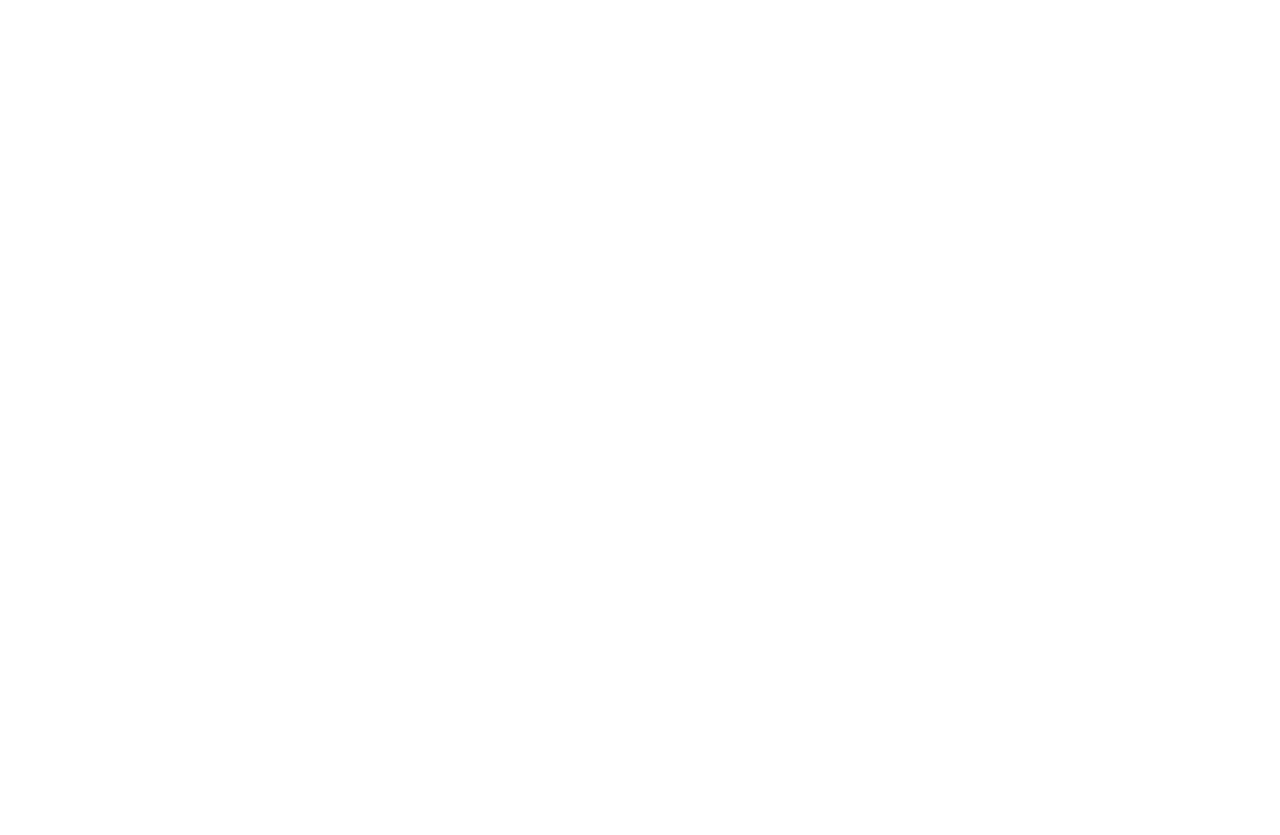
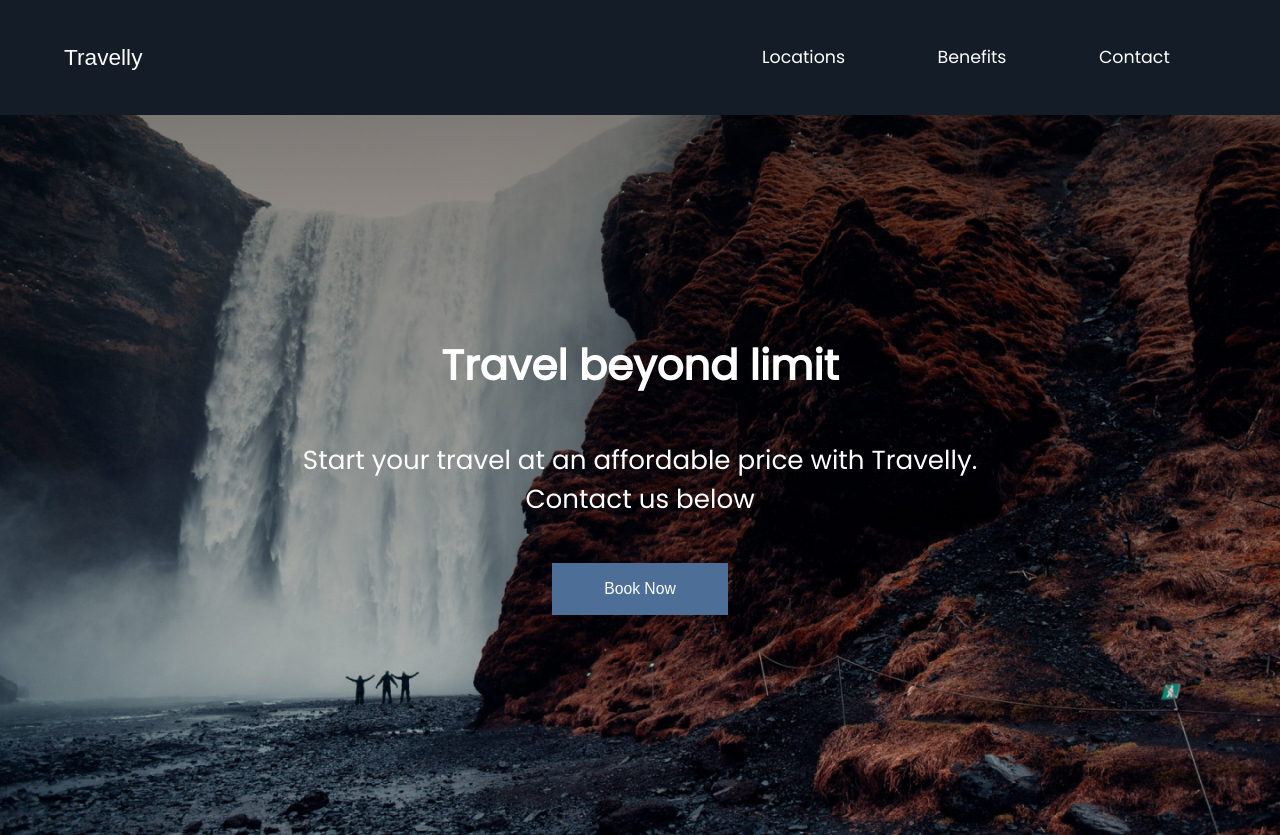
Before and after one commit to Ibnballo1/travel-website, a plain HTML site: page index.html in a window 1280 px wide. Before the commit the page ends 800 px from the top, so only its background shows below. Drawn offline with Linux system fonts and the light colour scheme; a web font is replaced by a local one.

Commit message:
Add logo section

```diff
--- a/index.html
+++ b/index.html
@@ -12,7 +12,24 @@
 </head>
 
 <body>
+    <header class="main-head">
+        <nav>
+            <h1 id="logo">Travelly</h1>
 
+            <ul>
+                <li><a href="#locations">Locations</a></li>
+                <li><a href="#benefits">Benefits</a></li>
+                <li><a href="#contact">Contact</a></li>
+            </ul>
+        </nav>
+    </header>
+    <main>
+        <section class="hero">
+            <h2>Travel beyond limit</h2>
+            <h3>Start your travel at an affordable price with Travelly. <br> Contact us below</h3>
+            <button>Book Now</button>
+        </section>
+    </main>
 </body>
 
 </html>
--- a/style.css
+++ b/style.css
@@ -1,3 +1,7 @@
+@import url('https://fonts.googleapis.com/css2?family=Pattaya&family=Poppins&family=Roboto&display=swap');
+
+/* Global Styles */
+
 * {
     margin: 0;
     padding: 0;
@@ -5,5 +9,112 @@
 }
 
 html {
-    font-size: 62.5%;
+    font-size: 54.5%;
 }
+
+body {
+    font-family: 'Poppins', sans-serif;
+}
+
+h1 {
+    font-size: 2.6rem;
+}
+
+li,
+button,
+label,
+input,
+p {
+    font-size: 2rem;
+}
+
+h2 {
+    font-size: 4.8rem;
+}
+
+h3 {
+    font-size: 3rem;
+    font-weight: normal;
+}
+
+h4,
+h5 {
+    font-size: 2.8rem
+}
+
+a {
+    color: #fff;
+    text-decoration: none;
+}
+
+button {
+    padding: 2rem 6rem;
+    background-color: #4c6e97;
+    border: none;
+    color: #fff;
+    font-size: 1.8rem;
+    cursor: pointer;
+}
+
+/* Nav and hero section styles */
+.main-head {
+    background-color: #131c27;
+    color: #fff;
+}
+
+nav {
+    min-height: 10vh;
+    padding: 2rem;
+    display: flex;
+    width: 90%;
+    margin: auto;
+    align-items: center;
+    flex-wrap: wrap;
+}
+
+nav ul {
+    display: flex;
+    flex: 1 1 40rem;
+    justify-content: space-around;
+    align-items: center;
+    list-style-type: none;
+}
+
+#logo {
+    flex: 2 1 40rem;
+    font-family: 'Pattaya', sans-serif;
+    font-weight: 400;
+}
+
+.hero {
+    min-height: 90vh;
+    background: linear-gradient(rgb(0, 0, 0, 0.5), transparent), url('./img/landing-page.jpg');
+    background-repeat: no-repeat;
+    background-size: cover;
+    background-position: center;
+    color: #fff;
+    display: flex;
+    flex-direction: column;
+    justify-content: center;
+    align-items: center;
+    text-align: center;
+}
+
+.hero h3 {
+    padding: 5rem 0;
+}
+
+/* Media Query */
+@media only screen and (max-width: 888px) {
+    html {
+        font-size: 38%;
+    }
+
+    nav {
+        text-align: center;
+    }
+
+    #logo {
+        padding: 1rem;
+    }
+}
```
